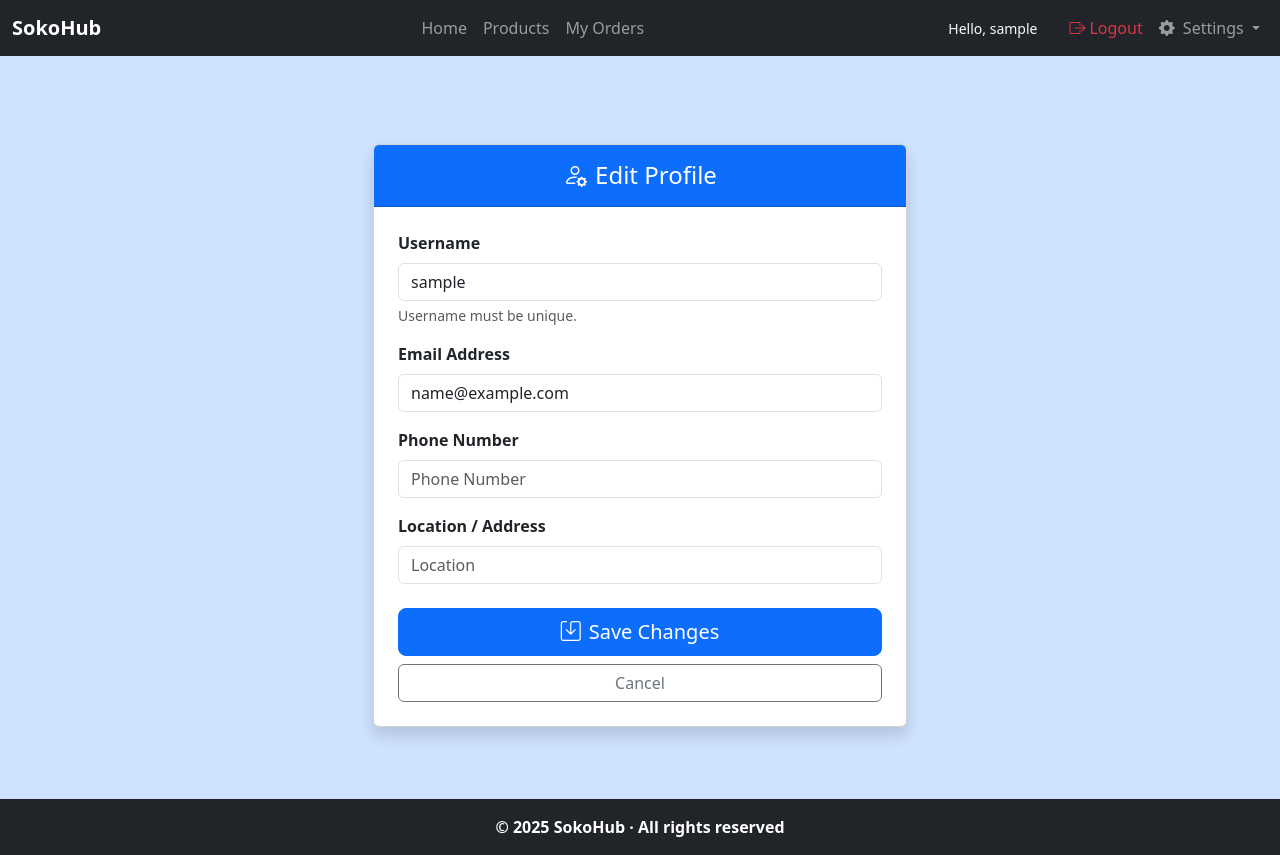
After one commit to DamourDev/sokohub-system, a Django app: page /accounts/settings/profile/ in a window 1280 px wide. The commit adds this page. Run offline with Django 5.2, Linux system fonts and the light colour scheme; the visitor is signed in with stand-in values (Sample User, id 1).

```diff
--- a/accounts/forms.py
+++ b/accounts/forms.py
@@ -65,3 +65,16 @@ class LoginForm(forms.Form):
             if not user:
                 raise forms.ValidationError("Invalid username or password.")
         return cleaned_data
+
+
+class UserUpdateForm(forms.ModelForm):
+    class Meta:
+        model = CustomUser
+        fields = ['username', 'email',  'phone', 'location']
+
+        widgets = {
+            'username': forms.TextInput(attrs={'class': 'form-control', 'placeholder': 'Username'}),
+            'email': forms.EmailInput(attrs={'class': 'form-control', 'placeholder': 'Email Address'}),
+            'phone': forms.TextInput(attrs={'class': 'form-control', 'placeholder': 'Phone Number'}),
+            'location': forms.TextInput(attrs={'class': 'form-control', 'placeholder': 'Location'}),
+        }
--- /dev/null
+++ b/accounts/templates/accounts/edit_profile.html
@@ -0,0 +1,69 @@
+{% extends 'base.html' %}
+
+{% block content %}
+<div class="container mt-5 mb-5">
+    <div class="row justify-content-center">
+        <div class="col-md-8 col-lg-6">
+
+            <div class="card shadow">
+                <div class="card-header bg-primary text-white py-3">
+                    <h4 class="mb-0 text-center">
+                        <i class="bi bi-person-gear me-2"></i>Edit Profile
+                    </h4>
+                </div>
+
+                <div class="card-body p-4">
+
+                    {% if messages %}
+                        {% for message in messages %}
+                            <div class="alert alert-{{ message.tags }} alert-dismissible fade show" role="alert">
+                                {{ message }}
+                                <button type="button" class="btn-close" data-bs-dismiss="alert" aria-label="Close"></button>
+                            </div>
+                        {% endfor %}
+                    {% endif %}
+
+                    <form method="POST">
+                        {% csrf_token %}
+
+                        <div class="mb-3">
+                            <label class="form-label fw-bold">Username</label>
+                            {{ form.username }}
+                            <div class="form-text text-muted">Username must be unique.</div>
+                        </div>
+
+                        <div class="mb-3">
+                            <label class="form-label fw-bold">Email Address</label>
+                            {{ form.email }}
+                        </div>
+
+                        <div class="mb-3">
+                            <label class="form-label fw-bold">Phone Number</label>
+                            {{ form.phone }}
+                        </div>
+
+                        <div class="mb-3">
+                            <label class="form-label fw-bold">Location / Address</label>
+                            {{ form.location }}
+                        </div>
+
+                        <div class="d-grid gap-2 mt-4">
+                            <button type="submit" class="btn btn-primary btn-lg">
+                                <i class="bi bi-save me-2"></i>Save Changes
+                            </button>
+
+                            {% if request.user.user_type == 'vendor' %}
+                                <a href="{% url 'vendor_dashboard' %}" class="btn btn-outline-secondary">Cancel</a>
+                            {% else %}
+                                <a href="{% url 'products_list' %}" class="btn btn-outline-secondary">Cancel</a>
+                            {% endif %}
+                        </div>
+
+                    </form>
+                </div>
+            </div>
+
+        </div>
+    </div>
+</div>
+{% endblock %}
--- a/accounts/urls.py
+++ b/accounts/urls.py
@@ -5,4 +5,7 @@ urlpatterns = [
     path('register/', views.register, name='register'),
     path('login/', views.login_view, name='login'),
     path('logout/', views.logout_view, name='logout'),
+    path('verify-mfa/', views.verify_mfa, name='verify_mfa'),
+    path('settings/profile/', views.edit_profile, name='edit_profile'),
+    path('settings/change-password/', views.ChangePasswordView.as_view(), name='change_password'),
 ]
--- a/accounts/views.py
+++ b/accounts/views.py
@@ -3,6 +3,18 @@ from .forms import RegistrationForm, LoginForm
 from django.contrib.auth import authenticate, login,logout
 from django.contrib import messages
 from django.contrib.auth.decorators import login_required
+from django.core.mail import send_mail
+from  django.conf import settings
+from .models import EmailOTP
+from django.contrib.auth import get_user_model
+from django_otp.plugins.otp_totp.models import TOTPDevice
+from .forms import UserUpdateForm
+from django.urls import reverse_lazy
+from django.contrib.auth.views import PasswordChangeView
+
+
+User = get_user_model()
+
 
 # Create your views here.
 
@@ -11,6 +23,17 @@ def register(request):
         form = RegistrationForm(request.POST)
         if form.is_valid():
             user = form.save()
+
+            if user.email:
+                subject = 'Welcome to SokoHub!'
+                message = f"Hi {user.username},\n\nCongratulations! You are now a registered member of SokoHub.\n\nYou can now browse products and place orders.\n\nThank you for joining us!"
+                from_email = settings.EMAIL_HOST_USER
+                recipient_list = [user.email]
+
+                try:
+                    send_mail(subject, message, from_email, recipient_list)
+                except Exception as e:
+                    print(f"Error sending email: {e}")
 
             messages.success(request, "Account created successfully! Welcome to SokoHub.")
 
@@ -48,6 +71,33 @@ def login_view(request):
             user = authenticate(username=username, password=password)
 
             if user:
+
+                if user.mfa_enabled:
+                    request.session['pre_mfa_user_id'] = user.id
+
+                    if user.mfa_method == 'email':
+
+                        otp, _ = EmailOTP.objects.get_or_create(user=user)
+                        otp.generate_code()
+
+                        if user.email:
+                            try:
+                                send_mail(
+                                    'SokoHub Verification Code',
+                                    f'Your code is: {otp.otp_code}',
+                                    settings.EMAIL_HOST_USER,
+                                    [user.email],
+                                    fail_silently=False
+                                )
+                                messages.info(request, "Code sent to your email.")
+                            except Exception as e:
+                                messages.error(request, "Email failed to send.")
+
+                        return redirect('verify_mfa')
+
+                    elif user.mfa_method == 'app':
+                        return redirect('verify_mfa')
+
                 login(request, user)
 
                 # Handle "Remember Me"
@@ -71,8 +121,204 @@ def login_view(request):
     return render(request, 'accounts/login.html', context)
 
 
+
+
+def verify_mfa(request):
+    user_id = request.session.get('pre_mfa_user_id')
+
+    if not user_id:
+        return redirect('login')
+
+    user = User.objects.get(id=user_id)
+
+    if request.method == 'POST':
+        code = request.POST.get('otp_code')
+        is_verified = False
+
+        # Check the code based on their method
+        if user.mfa_method == 'app':
+            # Check against App (TOTP)
+            device = TOTPDevice.objects.filter(user=user, confirmed=True).first()
+            if device and device.verify_token(code):
+                is_verified = True
+
+        elif user.mfa_method == 'email':
+            # Check against Email OTP
+            try:
+
+                if user.email_otp.is_valid() and user.email_otp.otp_code == code:
+                    is_verified = True
+            except EmailOTP.DoesNotExist:
+                print ("No EmailOTP found for user.")
+                is_verified = False
+
+
+        if is_verified:
+            # SUCCESS: Log them in and clear the session
+            login(request, user)
+            del request.session['pre_mfa_user_id']
+
+            messages.success(request, "Verification successful!")
+            if user.user_type == 'vendor':
+                return redirect('vendor_dashboard')
+            else:
+                return redirect('products_list')
+        else:
+            messages.error(request, "Invalid code. Please try again.")
+
+    context = {
+        'mfa_method': user.mfa_method
+    }
+
+    return render(request, 'accounts/verify_mfa.html', context)
+
 @login_required
 def logout_view(request):
     logout(request)
     messages.info(request, "Logged out successfully.")
     return redirect('login')
+
+
+@login_required
+def edit_profile(request):
+    if request.method == 'POST':
+        form = UserUpdateForm(request.POST, instance=request.user)
+
+        if form.is_valid():
+            user = form.save()
+
+            if user.email:
+                subject = 'SokoHub Profile Update'
+                message = f"Hello {user.username},\n\nYour profile information was updated successfully on {settings.EMAIL_HOST_USER}."
+
+                try:
+                    send_mail(
+                        subject,
+                        message,
+                        settings.EMAIL_HOST_USER,
+                        [user.email],
+                        fail_silently=True
+                    )
+                except Exception as e:
+                    print(f"Email error: {e}")
+
+            messages.success(request, 'Your profile has been updated successfully!')
+            return redirect('landing_page')
+
+    else:
+        # GET request: Load the form with existing user data
+        form = UserUpdateForm(instance=request.user)
+
+    return render(request, 'accounts/edit_profile.html', {'form': form})
+
+class ChangePasswordView(PasswordChangeView):
+    template_name = 'accounts/change_password.html'
+
+    # using reverse_lazy to avoid circular import issues
+    success_url = reverse_lazy('landing_page')
+
+    def form_valid(self, form):
+
+        response = super().form_valid(form)
+        user = self.request.user
+        if user.email:
+            subject = 'Security Alert: Password Changed'
+            message = f"Hello {user.username},\n\nYour SokoHub password was just changed. If this wasn't you, please contact support immediately."
+
+            try:
+                send_mail(
+                    subject,
+                    message,
+                    settings.EMAIL_HOST_USER,
+                    [user.email],
+                    fail_silently=True
+                )
+            except Exception as e:
+                print(f"Email error: {e}")
+
+        messages.success(self.request, 'Your password has been changed successfully!')
+
+        return response
+
+
+@login_required
+def mfa_settings(request):
+    user = request.user
+
+    has_app_device = TOTPDevice.objects.filter(user=user, confirmed=True).exists()
+
+    context = {
+        'is_mfa_enabled': user.mfa_enabled,
+        'current_method': user.mfa_method,
+        'has_app_device': has_app_device,
+    }
+    return render(request, 'accounts/mfa_settings.html', context)
+
+
+@login_required
+def enable_email_mfa(request):
+    user = request.user
+
+    otp, _ = EmailOTP.objects.get_or_create(user=user)
+
+    # This generates the number, sets the time, sets expiry, and saves it.
+    otp.generate_code()
+
+    subject = 'Verify your Email for Two-Factor Auth'
+    message = f"Your verification code is: {otp.otp_code}"
+
+    try:
+        send_mail(
+            subject,
+            message,
+            settings.EMAIL_HOST_USER,
+            [user.email],
+            fail_silently=True
+        )
+    except Exception as e:
+        messages.error(request, "Failed to send email. Please try again.")
+        return redirect('mfa_settings')
+
+    # 4. Redirect to verification
+    return redirect('verify_email_setup')
+
+
+from django.shortcuts import render, redirect
+from django.contrib import messages
+from django.contrib.auth.decorators import login_required
+from .models import EmailOTP
+
+@login_required
+def verify_email_setup(request):
+    if request.method == 'POST':
+        code = request.POST.get('otp_code')
+        user = request.user
+
+        try:
+            otp = EmailOTP.objects.get(user=user)
+
+            if otp.otp_code == code and otp.is_valid():
+
+                # Update User Profile
+                user.mfa_enabled = True
+                user.mfa_method = 'email'
+                user.save()
+
+                # 2. Clean up the used code
+                otp.otp_code = ""
+
+                messages.success(request, "Success! Email Two-Factor Authentication is enabled.")
+                return redirect('mfa_settings')
+
+            else:
+                # Code matches but expired OR Code is wrong
+                if not otp.is_valid():
+                    messages.error(request, "This code has expired. Please try enabling again.")
+                else:
+                    messages.error(request, "Invalid code. Please try again.")
+
+        except EmailOTP.DoesNotExist:
+            messages.error(request, "No verification pending. Please start over.")
+            return redirect('mfa_settings')
+
+    return render(request, 'accounts/verify_email_setup.html')
--- a/templates/navbar.html
+++ b/templates/navbar.html
@@ -1,40 +1,23 @@
 <nav class="navbar navbar-expand-lg navbar-dark bg-dark sticky-top">
   <div class="container-fluid">
+
     <a class="navbar-brand fw-bold" href="{% url 'landing_page' %}">SokoHub</a>
+
     <button class="navbar-toggler" type="button" data-bs-toggle="collapse" data-bs-target="#navbarNav"
       aria-controls="navbarNav" aria-expanded="false" aria-label="Toggle navigation">
       <span class="navbar-toggler-icon"></span>
     </button>
 
     <div class="collapse navbar-collapse" id="navbarNav">
-      <ul class="navbar-nav ms-auto">
 
-        <!-- Guest Links -->
-        {% if not request.user.is_authenticated %}
+      <ul class="navbar-nav mx-auto mb-2 mb-lg-0">
+
         <li class="nav-item">
             <a class="nav-link {% if request.path == '/' %}active{% endif %}" href="{% url 'landing_page' %}">Home</a>
         </li>
-          <li class="nav-item">
-            <a class="nav-link {% if request.path == '/products/' %}active{% endif %}" href="{% url 'products_list' %}">Products</a>
-          </li>
-          <li class="nav-item">
-            <a class="nav-link {% if request.path == '/accounts/login/' %}active{% endif %}" href="{% url 'login' %}">Login</a>
-          </li>
-          <li class="nav-item">
-            <a class="nav-link {% if request.path == '/accounts/register/' %}active{% endif %}" href="{% url 'register' %}">Register</a>
-          </li>
 
-        <!-- Logged-in Users -->
-        {% else %}
-          <li class="nav-item">
-            <span class="nav-link fw-bold mx-auto">Hello 👋, {{ request.user.username }}</span>
-          </li>
-
-          {% if request.user.user_type == 'vendor'%}
-            <!-- Vendor Links -->
-            <li class="nav-item">
-                <a class="nav-link {% if request.path == '/' %}active{% endif %}" href="{% url 'landing_page' %}">Home</a>
-            </li>
+        {% if request.user.is_authenticated %}
+            {% if request.user.user_type == 'vendor' %}
                 <li class="nav-item">
                     <a class="nav-link {% if request.path == '/dashboard/' %}active{% endif %}" href="{% url 'vendor_dashboard' %}">Dashboard</a>
                 </li>
@@ -46,10 +29,6 @@
                 </li>
 
             {% else %}
-            <!-- Customer Links -->
-            <li class="nav-item">
-                <a class="nav-link {% if request.path == '/' %}active{% endif %}" href="{% url 'landing_page' %}">Home</a>
-            </li>
                 <li class="nav-item">
                     <a class="nav-link {% if request.path == '/products/' %}active{% endif %}" href="{% url 'products_list' %}">Products</a>
                 </li>
@@ -58,11 +37,60 @@
                 </li>
             {% endif %}
 
+        {% else %}
             <li class="nav-item">
-            <a class="nav-link" href="{% url 'logout' %}">Logout</a>
+                <a class="nav-link {% if request.path == '/products/' %}active{% endif %}" href="{% url 'products_list' %}">Products</a>
             </li>
         {% endif %}
       </ul>
+
+      <ul class="navbar-nav">
+
+        {% if not request.user.is_authenticated %}
+            <li class="nav-item">
+                <a class="nav-link {% if request.path == '/accounts/login/' %}active{% endif %}" href="{% url 'login' %}">Login</a>
+            </li>
+            <li class="nav-item">
+                <a class="nav-link btn btn-primary text-white ms-2 px-3" href="{% url 'register' %}">Register</a>
+            </li>
+
+        {% else %}
+            <li class="nav-item d-flex align-items-center me-3">
+                <span class="text-light small">Hello, {{ request.user.username }}</span>
+            </li>
+
+            <li class="nav-item">
+                <a class="nav-link text-danger ms-2" href="{% url 'logout' %}">
+                  <i class="bi bi-box-arrow-right me-1"></i>Logout
+                </a>
+            </li>
+
+            <li class="nav-item dropdown">
+                <a class="nav-link dropdown-toggle" href="#" id="settingsDropdown" role="button" data-bs-toggle="dropdown" aria-expanded="false">
+                  <i class="bi bi-gear-fill me-1"></i>  Settings
+                </a>
+                <ul class="dropdown-menu dropdown-menu-end" aria-labelledby="settingsDropdown">
+                    <li>
+                        <a class="dropdown-item" href="#">
+                            <i class="bi bi-person-fill-gear"></i>
+                            Edit Profile
+                        </a>
+                    </li>
+                    <li>
+                        <a class="dropdown-item" href="#">Change Password</a>
+                    </li>
+                    <li><hr class="dropdown-divider"></li>
+                    <li>
+                        <a class="dropdown-item" href="#">Two-Factor Auth</a>
+                    </li>
+                </ul>
+            </li>
+
+
+        {% endif %}
+
+      </ul>
+
     </div>
   </div>
 </nav>
```
Also changed, not shown: accounts/models.py (+38 -0 lines), accounts/templates/accounts/change_password.html (added, +67 -0 lines), accounts/templates/accounts/mfa_settings.html (added, +82 -0 lines), accounts/templates/accounts/verify_mfa.html (added, +31 -0 lines), sokohub/settings.py (+12 -1 lines), accounts/migrations/0003_customuser_mfa_enabled_customuser_mfa_method_and_more.py (added). Lines whose indentation alone changed are shown as unchanged.
